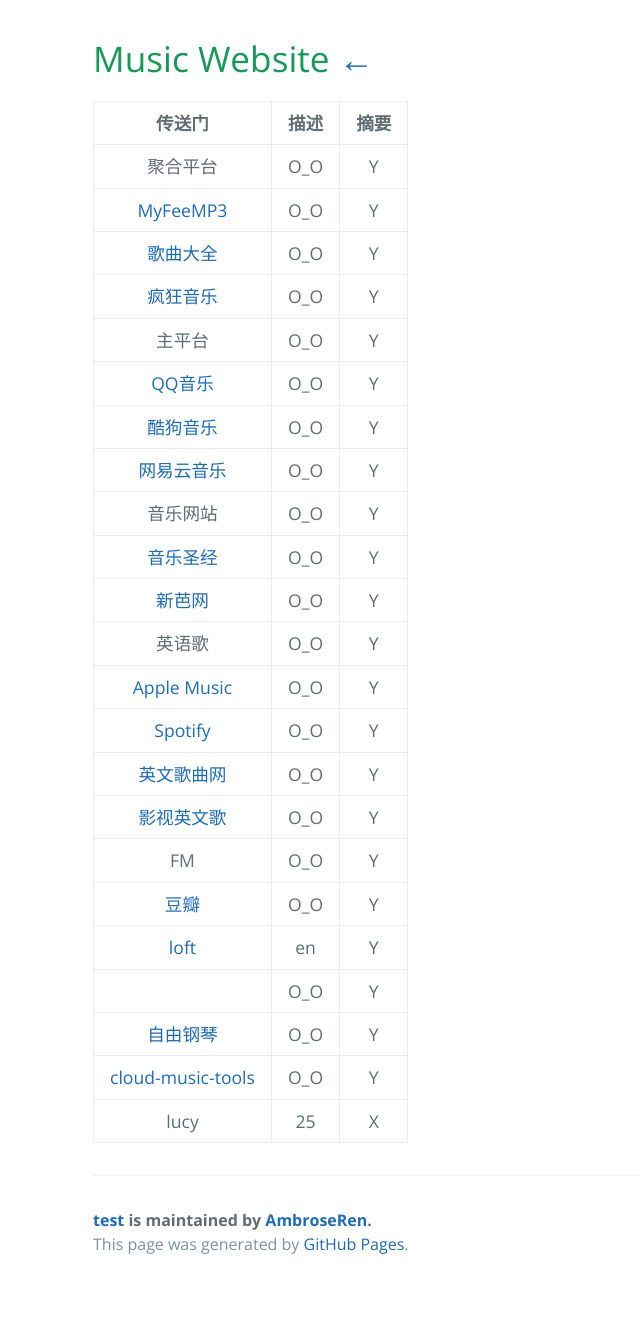
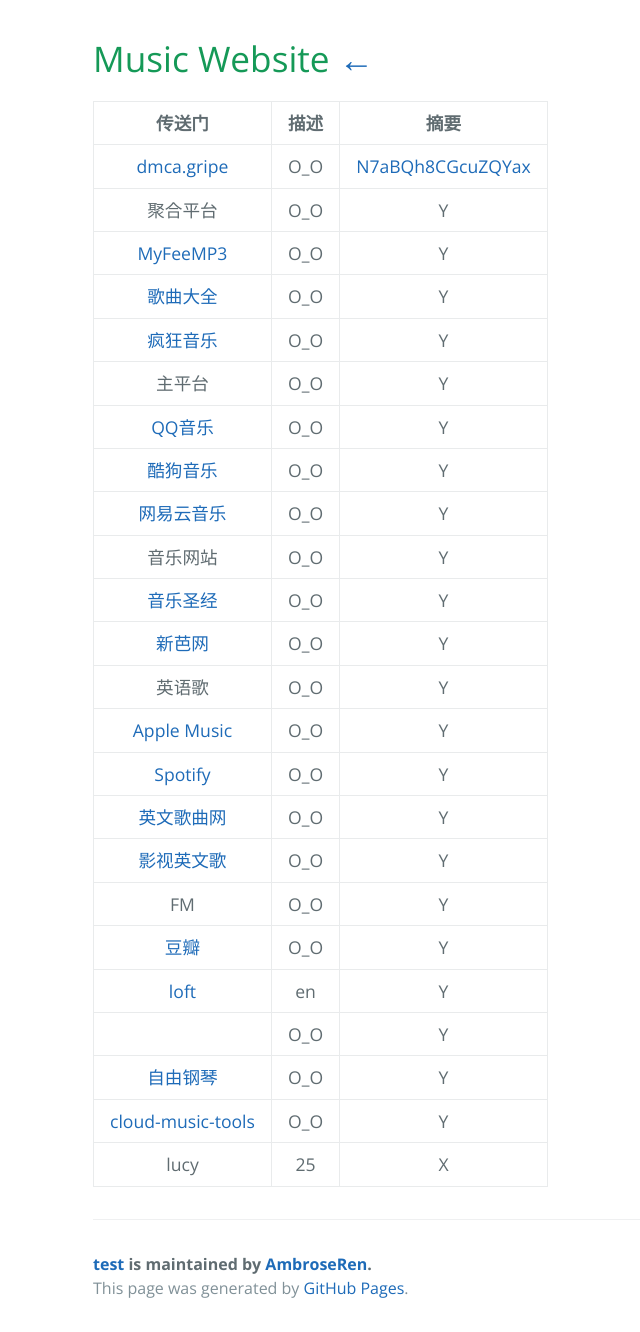
Before and after one commit to AmbroseRen/test, a Jekyll site: the page built from Art/Music/index.md, in a window 1280 px wide. Shown: the whole page, without its empty margins (131-771 px from the left). Built offline with Jekyll 4.4.1, drawn with Linux system fonts in a browser that asks for light colours; our own code applies the rules of GitHub Pages for plain Markdown files; the repository's description, which GitHub fills in, is left out; before the commit the page ends 1288 px from its top, so only the background shows below that.

Commit message:
Update index.md

```diff
--- a/Art/Music/index.md
+++ b/Art/Music/index.md
@@ -2,6 +2,7 @@
 
 | 传送门 | 描述 | 摘要 |
 |:---:|:---:|:---:|
+| [dmca.gripe](https://dmca.gripe/) | O_O | [N7aBQh8CGcuZQYax](https://share.dmca.gripe/N7aBQh8CGcuZQYax.mp3) |
 | 聚合平台 | O_O | Y |
 | [MyFeeMP3](http://tool.liumingye.cn/music/) | O_O | Y |
 | [歌曲大全](http://www.gequdaquan.net/gqss/) | O_O | Y |
```
